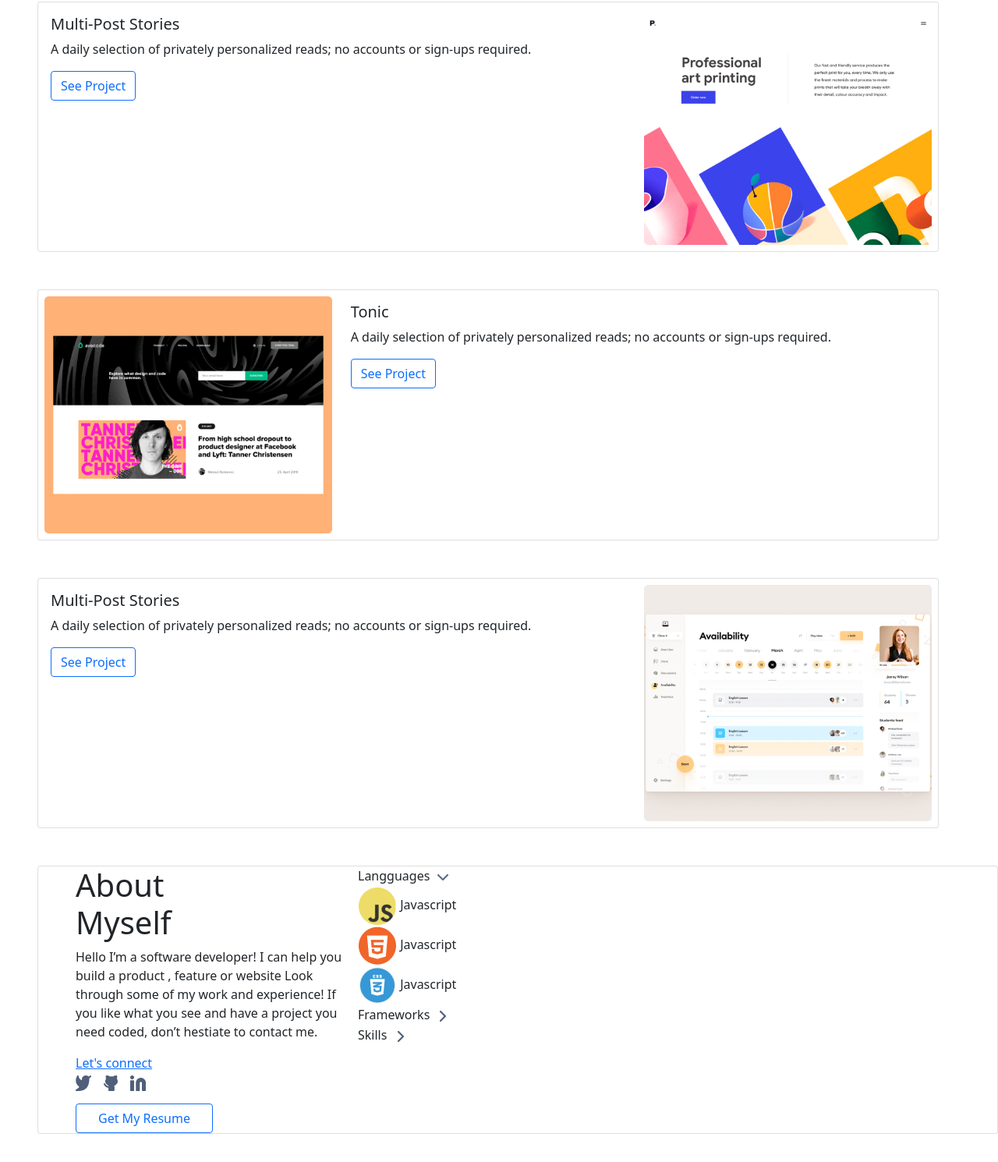
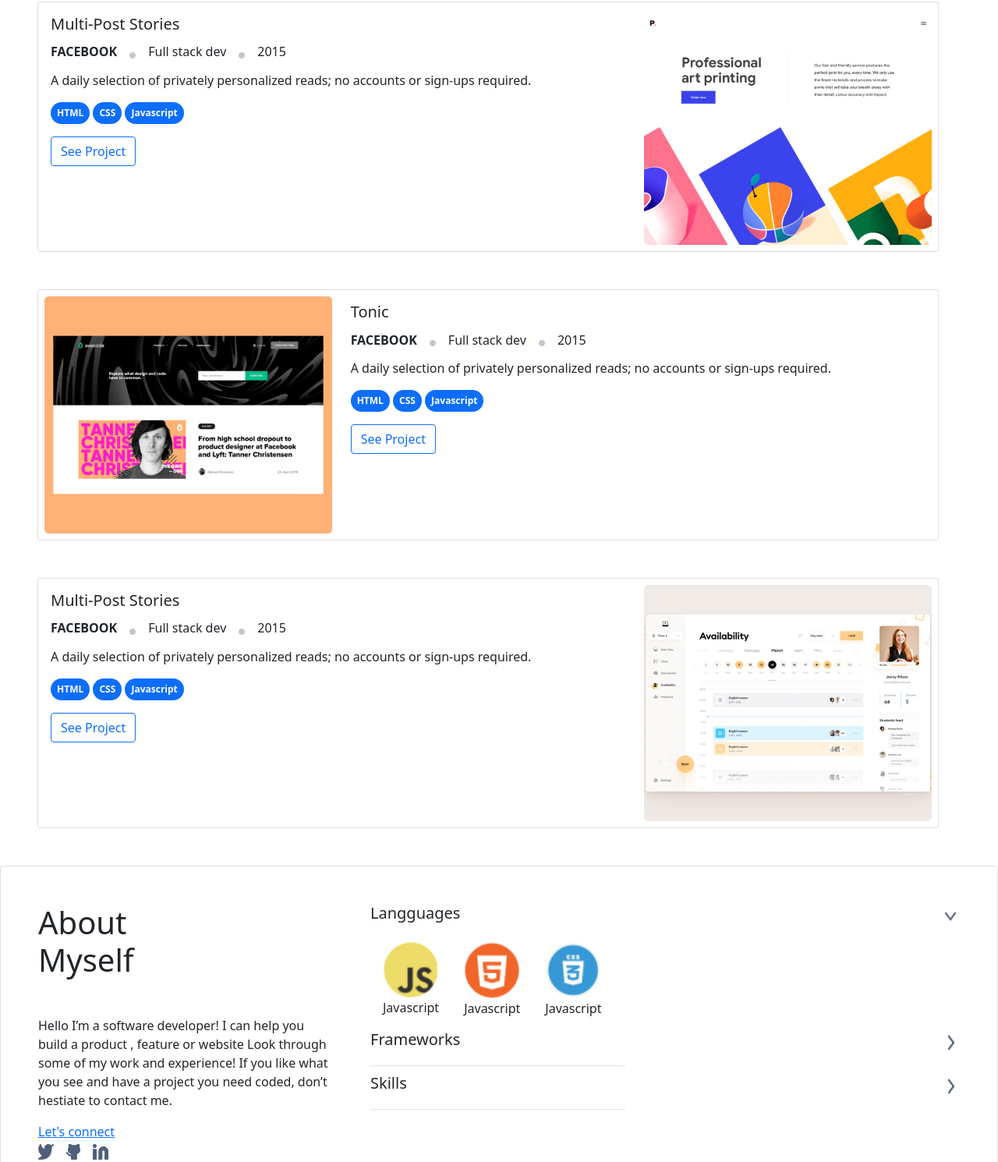
Before and after one commit to NasKhalil/Portfolio-bootstrap-version, a plain HTML site: page index.html in a window 1280 px wide. Shown: the part 1264-2754 px from the top of the page at 78% size. Before the commit the page ends 2718 px from the top, so only its background shows below. Drawn offline with Linux system fonts and the light colour scheme.

Commit message:
finish the clone of the project with bootstrap

```diff
--- a/index.html
+++ b/index.html
@@ -34,7 +34,7 @@
   </header>
   <main>
     <section class="headline d-flex flex-column justify-content-center mt-5 ms-5 min-vh-100" style="background:url(./Media/header-bg.png) no-repeat; background-size: contain;">
-      <h1 class=" ms-5">I’m Alexandra <br>
+      <h1 class="ms-5">I’m Alexandra <br>
         Glad to see you!</h1>
       <p class="ms-5"style="max-width: 906px;">I’m a software developer! I can help you build a product ,
         feature or website Look through some of my work and experience!
@@ -55,8 +55,20 @@
           <div class="col-lg-8">
             <div class="card-body">
               <h5 class="card-title">Tonic</h5>
+              <div class="d-flex align-items-center">
+                <h6 class="fw-bold">FACEBOOK</h6>
+                <img src="./Media/Counter.jpg" class="m-3" alt="point">
+                <h6>Full stack dev</h6>
+                <img src="./Media/Counter.jpg" class="m-3" alt="point">
+                <h6>2015</h6>
+              </div>
               <p class="card-text">A daily selection of privately personalized reads; no accounts or sign-ups required.</p>
-              <button type="button" class="btn btn-outline-primary">
+              <div>
+                <span class="badge rounded-pill bg-primary p-2">HTML</span>
+                <span class="badge rounded-pill bg-primary p-2">CSS</span>
+                <span class="badge rounded-pill bg-primary p-2">Javascript</span>
+              </div>
+              <button type="button" class="btn btn-outline-primary mt-3">
                 See Project
               </button>
             </div>
@@ -71,8 +83,20 @@
           <div class="col-lg-8">
             <div class="card-body">
               <h5 class="card-title">Multi-Post Stories</h5>
+              <div class="d-flex align-items-center">
+                <h6 class="fw-bold">FACEBOOK</h6>
+                <img src="./Media/Counter.jpg" class="m-3" alt="point">
+                <h6>Full stack dev</h6>
+                <img src="./Media/Counter.jpg" class="m-3" alt="point">
+                <h6>2015</h6>
+              </div>
               <p class="card-text">A daily selection of privately personalized reads; no accounts or sign-ups required.</p>
-              <button type="button" class="btn btn-outline-primary">
+              <div>
+                <span class="badge rounded-pill bg-primary p-2">HTML</span>
+                <span class="badge rounded-pill bg-primary p-2">CSS</span>
+                <span class="badge rounded-pill bg-primary p-2">Javascript</span>
+              </div>
+              <button type="button" class="btn btn-outline-primary mt-3">
                 See Project
               </button>
             </div>
@@ -87,8 +111,20 @@
           <div class="col-lg-8">
             <div class="card-body">
               <h5 class="card-title">Tonic</h5>
+              <div class="d-flex align-items-center">
+                <h6 class="fw-bold">FACEBOOK</h6>
+                <img src="./Media/Counter.jpg" class="m-3" alt="point">
+                <h6>Full stack dev</h6>
+                <img src="./Media/Counter.jpg" class="m-3" alt="point">
+                <h6>2015</h6>
+              </div>
               <p class="card-text">A daily selection of privately personalized reads; no accounts or sign-ups required.</p>
-              <button type="button" class="btn btn-outline-primary">
+              <div>
+                <span class="badge rounded-pill bg-primary p-2">HTML</span>
+                <span class="badge rounded-pill bg-primary p-2">CSS</span>
+                <span class="badge rounded-pill bg-primary p-2">Javascript</span>
+              </div>
+              <button type="button" class="btn btn-outline-primary mt-3">
                 See Project
               </button>
             </div>
@@ -103,8 +139,20 @@
           <div class="col-lg-8">
             <div class="card-body">
               <h5 class="card-title">Multi-Post Stories</h5>
+              <div class="d-flex align-items-center">
+                <h6 class="fw-bold">FACEBOOK</h6>
+                <img src="./Media/Counter.jpg" class="m-3" alt="point">
+                <h6>Full stack dev</h6>
+                <img src="./Media/Counter.jpg" class="m-3" alt="point">
+                <h6>2015</h6>
+              </div>
               <p class="card-text">A daily selection of privately personalized reads; no accounts or sign-ups required.</p>
-              <button type="button" class="btn btn-outline-primary">
+              <div>
+                <span class="badge rounded-pill bg-primary p-2">HTML</span>
+                <span class="badge rounded-pill bg-primary p-2">CSS</span>
+                <span class="badge rounded-pill bg-primary p-2">Javascript</span>
+              </div>
+              <button type="button" class="btn btn-outline-primary mt-3">
                 See Project
               </button>
             </div>
@@ -112,10 +160,10 @@
         </div>
       </div>
     </section>
-    <section class="aboutme card mt-5 ms-5">
+    <section class="aboutme card mt-5">
       <div class="row g-0 d-flex flex-row">
       <div class="col-lg-4">
-        <h1 class="ms-5">About <br>
+        <h1 class="m-5">About <br>
           Myself</h1>
         <p class="ms-5"style="max-width: 450px;">Hello I’m a software developer! I can help you build a product ,
           feature or website Look through some of my work and experience!
@@ -126,44 +174,81 @@
             <li><img class="me-3" src="Media/github.jpg"/></li>
             <li><img class="me-3" src="Media/Linkedin.jpg"/></li>
           </ul>
-          <button type="button" class="btn btn-outline-primary ms-5 " style="width: 176px;">
+          <button type="button" class="btn btn-outline-primary m-5">
             Get My Resume
           </button>
       </div>
       <div class="col-lg-8">
-        <ul class="list-unstyled">
-          <li>
-            <span>Langguages</span>
+        <ul class="list-unstyled m-5">
+          <li class="d-flex justify-content-between">
+            <h5>Langguages</h5>
             <img src="./Media/Icon-down.jpg" alt="">
           </li>
           <li>
-            <ul class="list-unstyled">
-              <li>
+            <ul class="list-unstyled d-flex">
+              <li class="d-flex flex-column m-3">
                 <img src="./Media/javascript.png" alt="javascript logo">
                 <span>Javascript</span>
               </li>
-              <li>
+              <li class="d-flex flex-column m-3">
                 <img src="./Media/html.png" alt="javascript logo">
                 <span>Javascript</span>
               </li>
-              <li>
+              <li class="d-flex flex-column m-3">
                 <img src="./Media/css.png" alt="javascript logo">
                 <span>Javascript</span>
               </li>
             </ul>
           </li>
-          <li>
-            <span>Frameworks</span>
+          <li class="d-flex justify-content-between">
+            <h5>Frameworks</h5>
             <img src="./Media/Icon-right.jpg" alt="">
           </li>
           <li>
-            <span>Skills</span>
+            <img src="./Media/Separator Bottom.png" alt="separator line">
+          </li>
+          <li class="d-flex justify-content-between">
+            <h5>Skills</h5>
             <img src="./Media/Icon-right.jpg" alt="">
+          </li>
+          <li>
+            <img src="./Media/Separator Bottom.png" alt="separator line">
           </li>
         </ul>
       </div>
     </div>
     </section>
+    <section class="contact-me bg-primary" style="background-image: url(./Media/contact-form-background-desktop.png); background-repeat: no-repeat; background-size: contain;">
+      <div class="mx-auto d-flex flex-column justify-content-center align-items-center" style="height:577px; width: 700px;">
+        <h2 class="text-white">
+            Contact me
+        </h2>
+        <p class="text-white">
+            If you have an application you are interested in developing, a feature that you need built or a project that needs coding. I’d love to help with it
+        </p>
+        <form id="contact-form" action="https://formspree.io/f/mwkajang" method="POST">
+            <ul class="list-unstyled">
+              <li class="form-floating mb-3">
+                <input type="text" class="form-control" id="floatingInput" placeholder="Name" required>
+                <label for="floatingInput">Name</label>
+              </li>
+              <li class="form-floating mb-3">
+                <input type="email" class="form-control" id="floatingEmail" placeholder="Email" required>
+                <label for="floatingEmail">Email</label>
+              </li>
+              <li class="form-floating mb-3">
+                <textarea class="form-control" placeholder="Leave a comment here" id="floatingTextarea2" style="height: 100px" required></textarea>
+               <label for="floatingTextarea2">Comments</label>
+              </li>
+              <li>
+                <button class="btn btn-outline-light mb-3" type="submit">
+                    Get it Touch
+                </button>
+             </li>
+            </ul>
+          </form>
+        </div>
+    </section>
   </main>
 </body>
 </html>
```
Also changed, not shown: Media/Separator Bottom.png (added), Media/contact-form-background-desktop.png (added).
